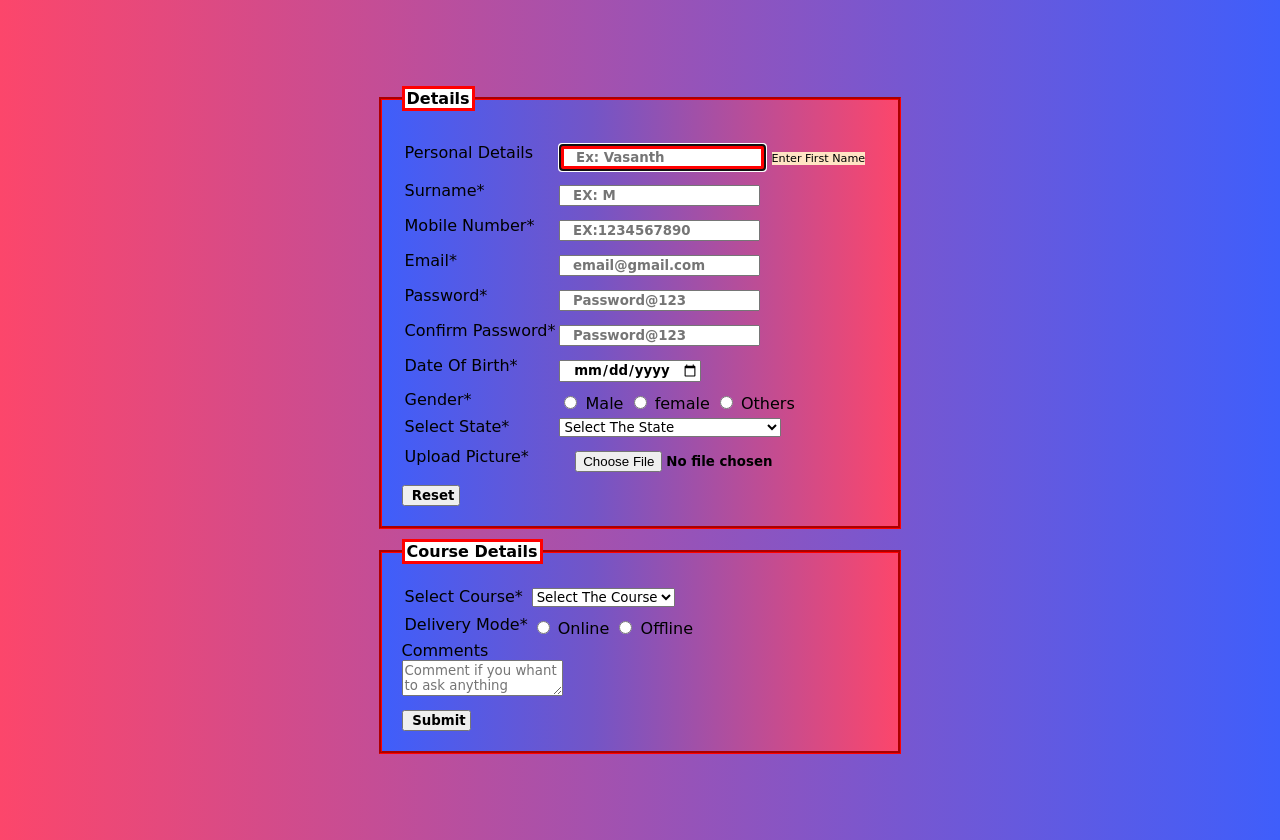
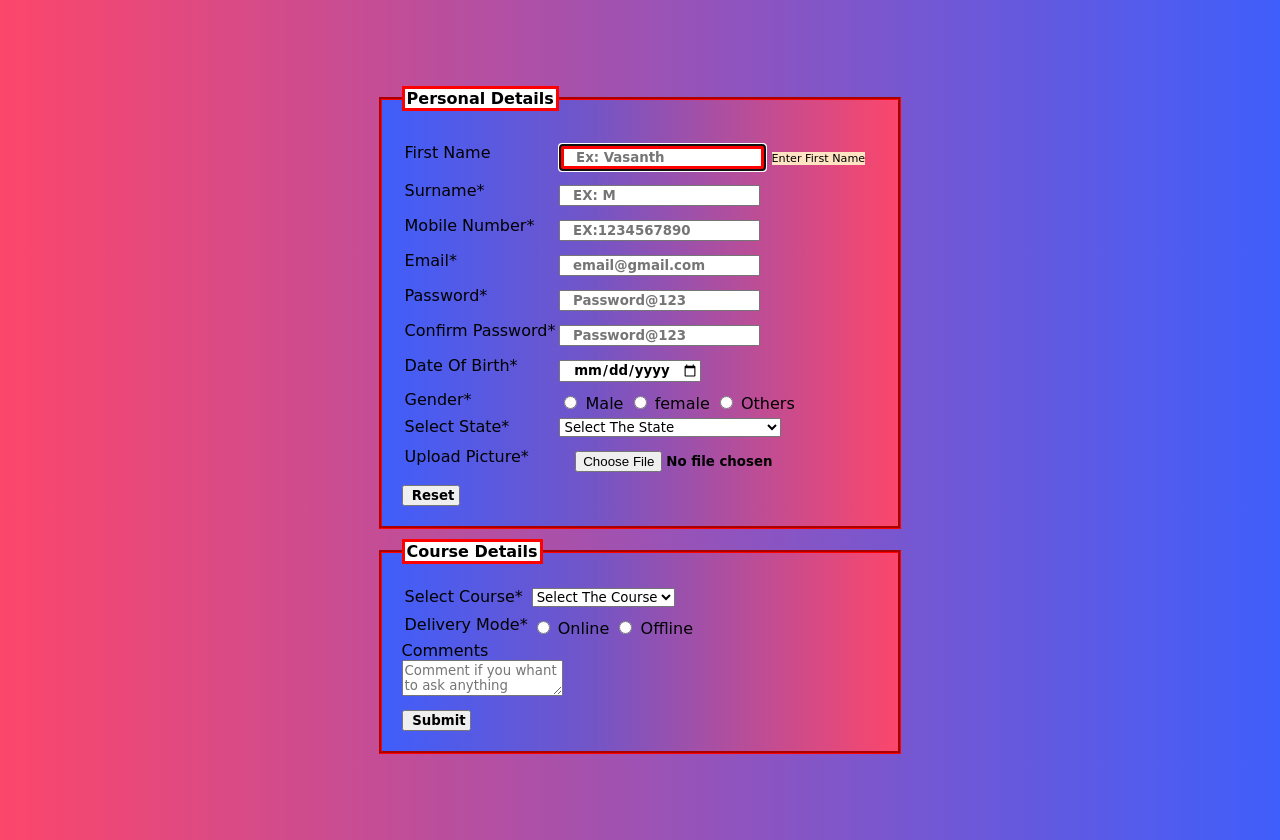
Before and after one commit to VasanthMuthupandiyan/Form.github.io, a plain HTML site: page index.html in a window 1280 px wide. Drawn offline with Linux system fonts and the light colour scheme; a web font is replaced by a local one.

Commit message:
index.html

```diff
--- a/index.html
+++ b/index.html
@@ -18,10 +18,10 @@
    <body>
       <form action="Response.html">
          <fieldset>
-            <legend>Details</legend>
+            <legend>Personal Details</legend>
             <table>
                <tr>
-                  <td><label for="">Personal Details</label></td>
+                  <td><label for="">First Name</label></td>
                   <td>
                      <input
                         type="text"
```
